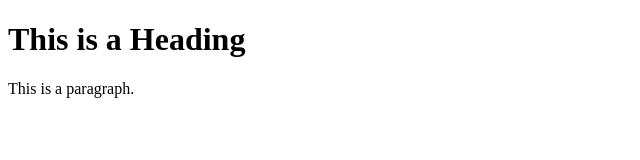
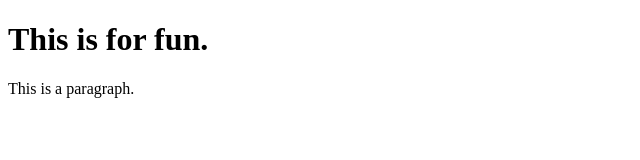
Before and after one commit to chiragdanech/loshugrid, a plain HTML site: page index.html in a window 1280 px wide. Shown: the whole page, without its empty margins (0-640 px from the left). Drawn offline with Linux system fonts and the light colour scheme.

Commit message:
Update index.html

```diff
--- a/index.html
+++ b/index.html
@@ -1,11 +1,11 @@
 <!DOCTYPE html>
 <html>
 <head>
-<title>Page Title</title>
+<title>Lo-Shu-Grid</title>
 </head>
 <body>
 
-<h1>This is a Heading</h1>
+<h1>This is for fun.</h1>
 <p>This is a paragraph.</p>
 
 </body>
```
